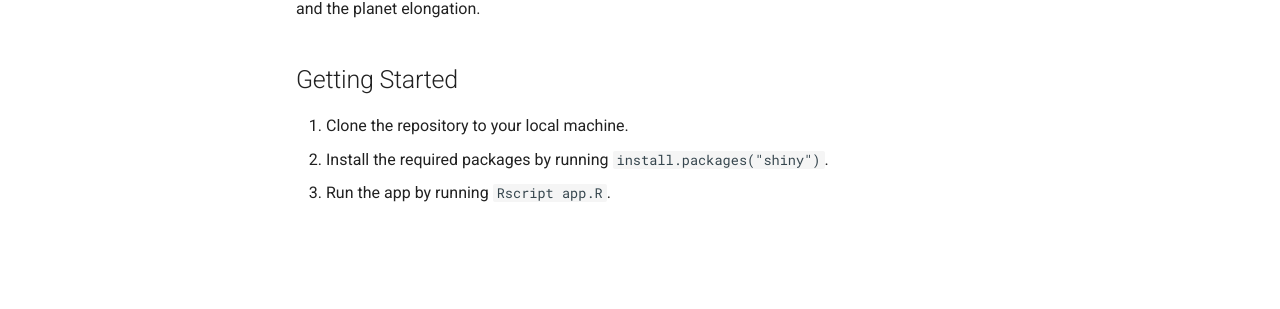
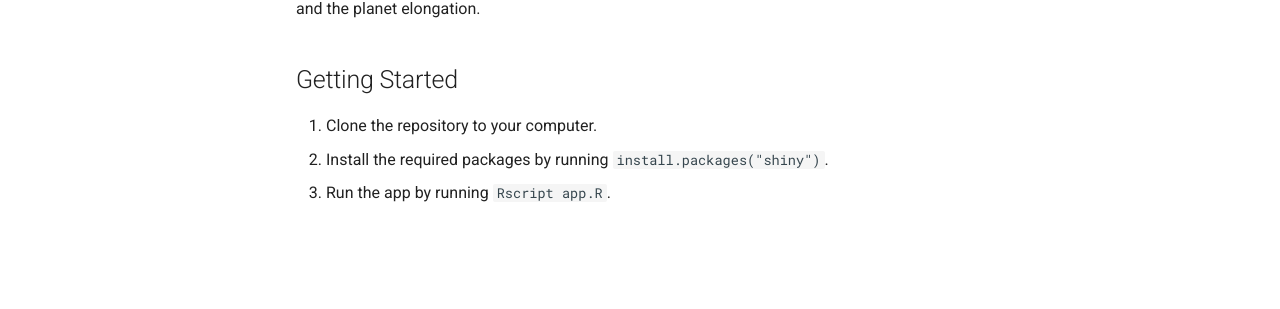
Before and after one commit to lulunac27a/r-shiny-astronomical-planet-positions, an MkDocs documentation site: the page built from docs/index.md, in a window 1280 px wide. Shown: the part 276-585 px from the top of the page. Built offline with MkDocs 1.6.1 and Material for MkDocs 9.7.7, drawn with Linux system fonts in a browser that asks for light colours; comment, search, counter and statistics services are not loaded.

Commit message:
Change some words

```diff
--- a/docs/index.md
+++ b/docs/index.md
@@ -4,6 +4,6 @@ This is a Shiny app that displays the rising and setting times of the sun and th
 
 ## Getting Started
 
-1. Clone the repository to your local machine.
+1. Clone the repository to your computer.
 2. Install the required packages by running `install.packages("shiny")`.
 3. Run the app by running `Rscript app.R`.
```
Also changed, not shown: README.md (+1 -1 lines).
